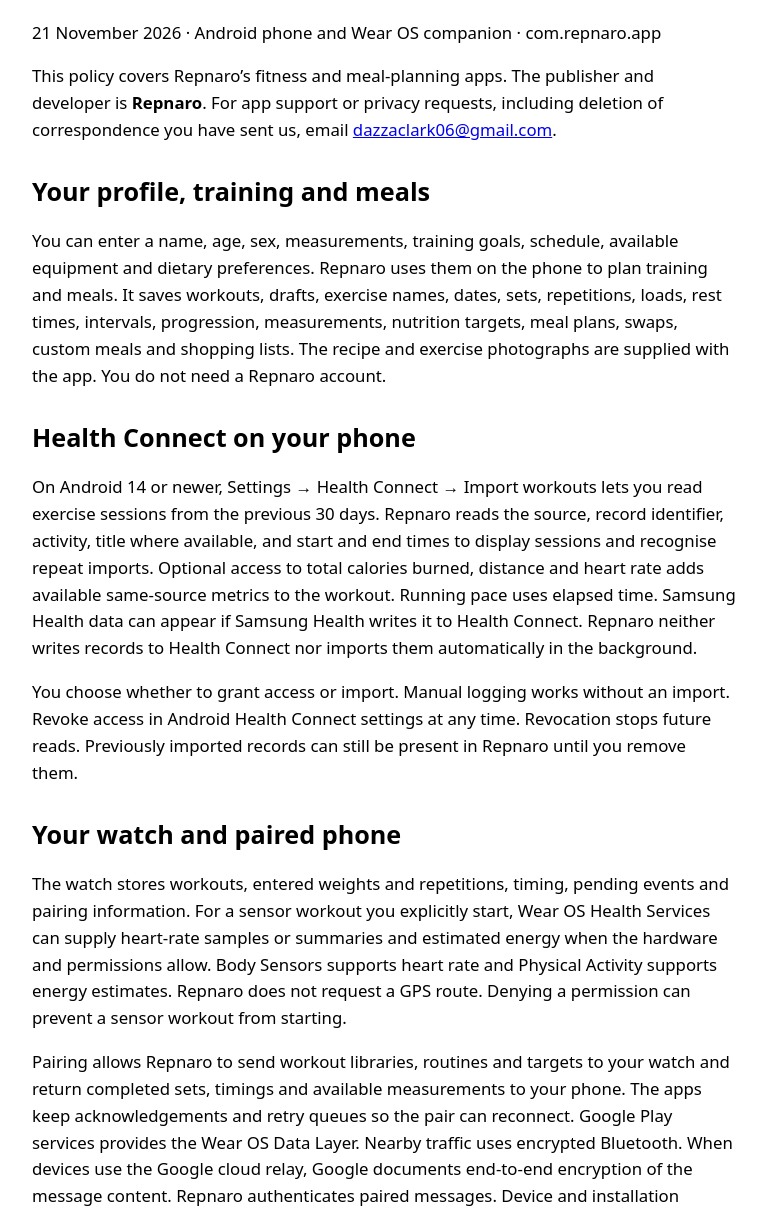
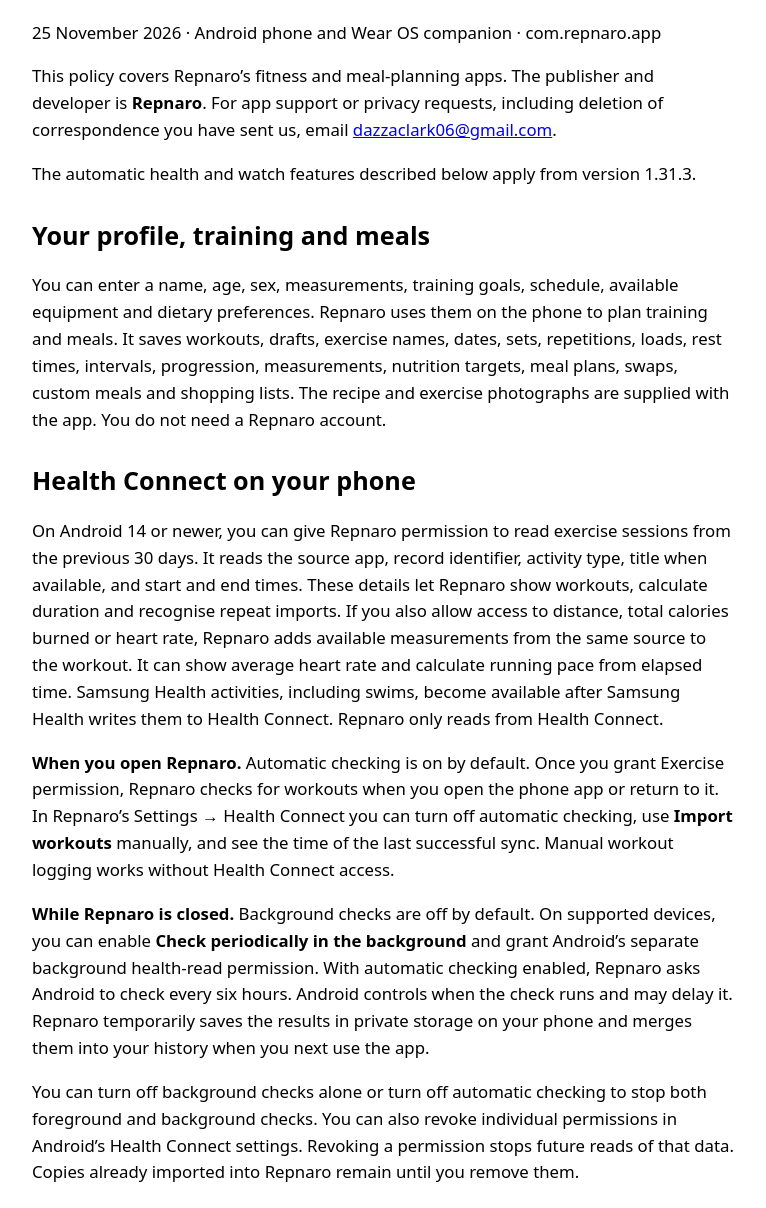
Before and after one commit to dazzaclark06-scot/repnaro-privacy, a plain HTML site: page index.html in a window 1280 px wide. Shown: the part 95-1303 px from the top of the page, without its empty margins (256-1022 px from the left). Drawn offline with Linux system fonts and the light colour scheme.

Commit message:
Update public privacy policy for Repnaro 1.31.3 health and watch features

```diff
--- a/index.html
+++ b/index.html
@@ -1,15 +1,20 @@
 <!doctype html><html lang="en-GB"><head><meta charset="utf-8"><meta name="viewport" content="width=device-width,initial-scale=1"><title>Repnaro privacy policy</title><style>html{color-scheme:light dark}body{font:1.05rem/1.6 system-ui,sans-serif;max-width:44rem;margin:auto;padding:1rem 1.3rem 4rem}h2{margin-top:2rem;line-height:1.25}</style></head><body><main>
 <h1>Repnaro privacy policy</h1>
-<p>21 November 2026 · Android phone and Wear OS companion · com.repnaro.app</p>
+<p>25 November 2026 · Android phone and Wear OS companion · com.repnaro.app</p>
 <p>This policy covers Repnaro’s fitness and meal-planning apps. The publisher and developer is <strong>Repnaro</strong>. For app support or privacy requests, including deletion of correspondence you have sent us, email <a href="mailto:dazzaclark06@gmail.com">dazzaclark06@gmail.com</a>.</p>
+<p>The automatic health and watch features described below apply from version 1.31.3.</p>
 <h2>Your profile, training and meals</h2>
 <p>You can enter a name, age, sex, measurements, training goals, schedule, available equipment and dietary preferences. Repnaro uses them on the phone to plan training and meals. It saves workouts, drafts, exercise names, dates, sets, repetitions, loads, rest times, intervals, progression, measurements, nutrition targets, meal plans, swaps, custom meals and shopping lists. The recipe and exercise photographs are supplied with the app. You do not need a Repnaro account.</p>
 <h2>Health Connect on your phone</h2>
-<p>On Android 14 or newer, Settings → Health Connect → Import workouts lets you read exercise sessions from the previous 30 days. Repnaro reads the source, record identifier, activity, title where available, and start and end times to display sessions and recognise repeat imports. Optional access to total calories burned, distance and heart rate adds available same-source metrics to the workout. Running pace uses elapsed time. Samsung Health data can appear if Samsung Health writes it to Health Connect. Repnaro neither writes records to Health Connect nor imports them automatically in the background.</p>
-<p>You choose whether to grant access or import. Manual logging works without an import. Revoke access in Android Health Connect settings at any time. Revocation stops future reads. Previously imported records can still be present in Repnaro until you remove them.</p>
+<p>On Android 14 or newer, you can give Repnaro permission to read exercise sessions from the previous 30 days. It reads the source app, record identifier, activity type, title when available, and start and end times. These details let Repnaro show workouts, calculate duration and recognise repeat imports. If you also allow access to distance, total calories burned or heart rate, Repnaro adds available measurements from the same source to the workout. It can show average heart rate and calculate running pace from elapsed time. Samsung Health activities, including swims, become available after Samsung Health writes them to Health Connect. Repnaro only reads from Health Connect.</p>
+<p><strong>When you open Repnaro.</strong> Automatic checking is on by default. Once you grant Exercise permission, Repnaro checks for workouts when you open the phone app or return to it. In Repnaro’s Settings → Health Connect you can turn off automatic checking, use <strong>Import workouts</strong> manually, and see the time of the last successful sync. Manual workout logging works without Health Connect access.</p>
+<p><strong>While Repnaro is closed.</strong> Background checks are off by default. On supported devices, you can enable <strong>Check periodically in the background</strong> and grant Android’s separate background health-read permission. With automatic checking enabled, Repnaro asks Android to check every six hours. Android controls when the check runs and may delay it. Repnaro temporarily saves the results in private storage on your phone and merges them into your history when you next use the app.</p>
+<p>You can turn off background checks alone or turn off automatic checking to stop both foreground and background checks. You can also revoke individual permissions in Android’s Health Connect settings. Revoking a permission stops future reads of that data. Copies already imported into Repnaro remain until you remove them.</p>
 <h2>Your watch and paired phone</h2>
-<p>The watch stores workouts, entered weights and repetitions, timing, pending events and pairing information. For a sensor workout you explicitly start, Wear OS Health Services can supply heart-rate samples or summaries and estimated energy when the hardware and permissions allow. Body Sensors supports heart rate and Physical Activity supports energy estimates. Repnaro does not request a GPS route. Denying a permission can prevent a sensor workout from starting.</p>
-<p>Pairing allows Repnaro to send workout libraries, routines and targets to your watch and return completed sets, timings and available measurements to your phone. The apps keep acknowledgements and retry queues so the pair can reconnect. Google Play services provides the Wear OS Data Layer. Nearby traffic uses encrypted Bluetooth. When devices use the Google cloud relay, Google documents end-to-end encryption of the message content. Repnaro authenticates paired messages. Device and installation identifiers used for reliable delivery differ from advertising IDs.</p>
+<p>Repnaro looks for a single nearby phone or watch running the compatible companion app and can connect automatically. Manual pairing is also available. The paired apps exchange workout libraries, routines, targets, completed sets, timings and available measurements. The watch keeps workout entries, including weights and repetitions. The devices keep pairing information, acknowledgements and pending updates so they can reconnect and deliver saved progress after a disconnection.</p>
+<p>Starting a workout on the phone can start health recording on the connected watch. You can also start recording on the watch. When hardware and permissions allow, Wear OS Health Services supplies heart-rate samples and estimated calories. The phone can show a recent live heart rate and save the workout’s available average and maximum heart rate and estimated calories. The watch offers running, cycling and general cardio on supported devices. It records duration and can also record device-reported distance for running and cycling. Repnaro does not request a GPS route.</p>
+<p>On the watch, Body Sensors permission allows access to heart rate, and Physical Activity permission supports calorie estimates. You can manage these permissions in the watch’s app settings. Denying a permission can prevent sensor recording. You can still log a workout on the phone without a watch.</p>
+<p>Google Play services provides the Wear OS Data Layer. Nearby traffic uses encrypted Bluetooth. When devices use the Google cloud relay, Google documents end-to-end encryption of the message content. Repnaro authenticates paired messages. Device and installation identifiers used for reliable delivery differ from advertising IDs.</p>
 <h2>Where information goes</h2>
 <p>Repnaro stores records in Android app-private storage. Android’s device protection applies. Ordinary app records do not have a separate password-encryption layer. Automatic Android app backup is disabled. There is no Repnaro-hosted health database, advertising, account, analytics or crash-reporting service built into these apps.</p>
 <h2>Portable backups and restore</h2>
@@ -17,7 +22,7 @@
 <p>Restore verifies the backup and asks for confirmation before replacing supported records. Use the date and data summary to identify the copy you want. The app can retain a local safety copy during recovery. Google Play, Google Play services, your device software, Health Connect, the website host and any file provider you choose operate under their respective privacy policies. Opening the hosted policy sends normal web-request information such as your IP address to the host. Reading the bundled copy inside the app works offline.</p>
 <h2>Retention, deletion and security</h2>
 <p>If you email us, the publisher and its email provider receive your address, message and any attachments you send. We use them to handle your request. If you join a private test, your invitation address is used to manage access through Google Play. Please keep health records, backup files and recovery passwords out of support messages. You can ask us to remove your correspondence or remove you from our tester list.</p>
-<p>Training records stay on the device until you remove them. In Settings → Data Management → Factory reset Repnaro, confirm RESET to erase Repnaro’s local phone records and safety copies. Handle the watch’s app storage separately. External backup files, provider trash or version history and original records held by Health Connect or Samsung Health each have their own deletion controls. Data already synced can remain on the other device.</p>
+<p>Training records stay on the device until you remove them. In Settings → Data Management → Factory reset Repnaro, confirm RESET to erase Repnaro’s local phone records and safety copies. Handle the watch’s app storage separately. External backup files, provider trash or version history and original records held by Health Connect or Samsung Health each have their own deletion controls. Data already synced can remain on the other device. To remove all Repnaro app data from a device, including local sync settings and pending updates, use that device’s system settings to clear Repnaro’s app storage. <a href="delete-data.html">Read the full data deletion instructions</a>.</p>
 <h2>Your choices, contact and changes</h2>
 <p>For questions about your information, contact the publisher using the route above. Depending on where you live, you may have rights to access, correct or erase information the publisher holds and to raise a concern with your local data protection authority. In the UK this is the Information Commissioner’s Office. Use the on-device controls for records that only you hold. Material changes will be reflected in a dated policy.</p>
 </main></body></html>
```
